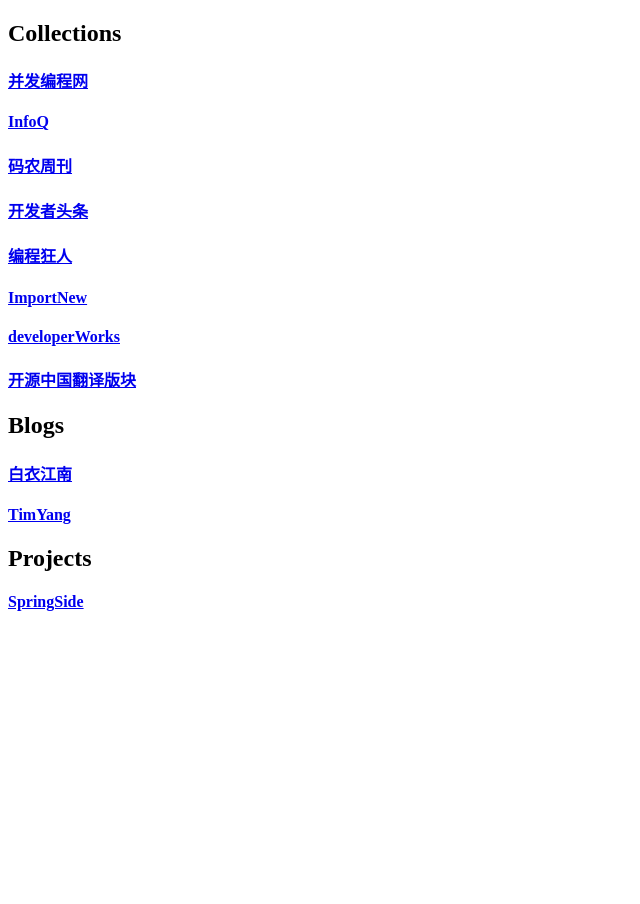
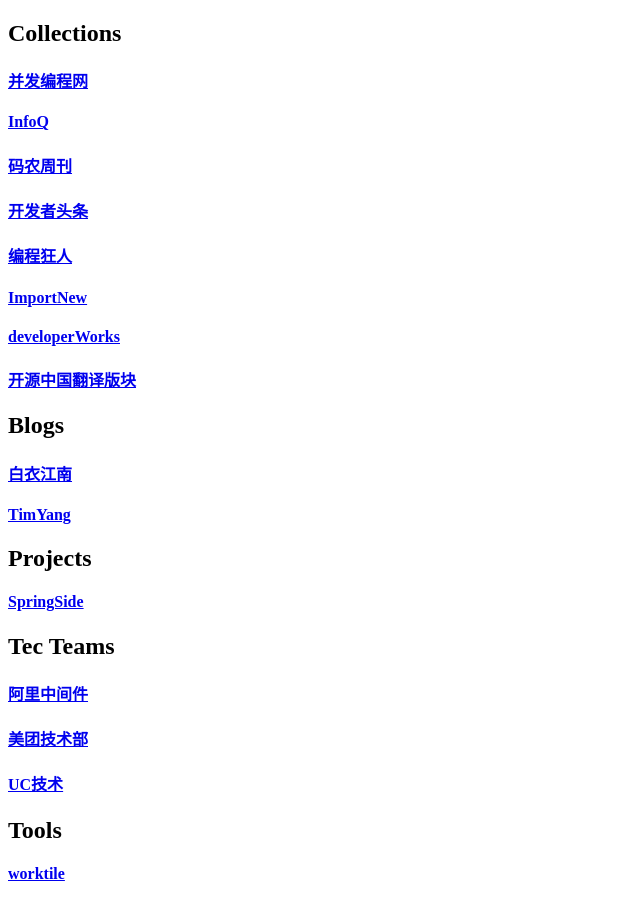
Before and after one commit to hyace/JustIndex, a plain HTML site: page index.html in a window 1280 px wide. Shown: the whole page, without its empty margins (0-640 px from the left). Before the commit the page ends 800 px from the top, so only its background shows below. Drawn offline with Linux system fonts and the light colour scheme.

Commit message:
add some items.
add tec teams and tools.

```diff
--- a/index.html
+++ b/index.html
@@ -19,5 +19,11 @@
 	<h4><a href="http://timyang.net/">TimYang</a></h4>
 <h2>Projects</h2>
 	<h4><a href="https://github.com/springside/springside4/wiki">SpringSide</a></h4>
+<h2>Tec Teams</h2>
+	<h4><a href="http://jm-blog.aliapp.com/">阿里中间件</a></h4>
+	<h4><a href="http://tech.meituan.com/">美团技术部</a></h4>
+	<h4><a href="http://tech.uc.cn/">UC技术</a></h4>
+<h2>Tools</h2>
+	<h4><a href="https://worktile.com">worktile</a></h4>
 </body>
 </html>
```
